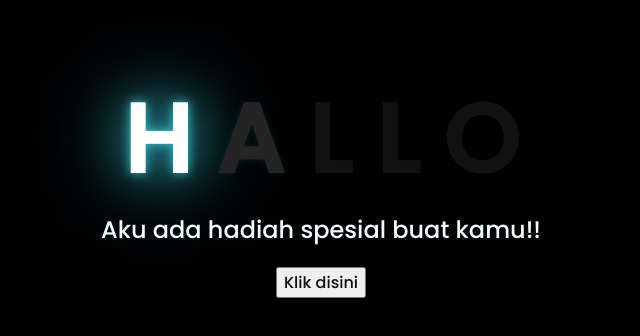
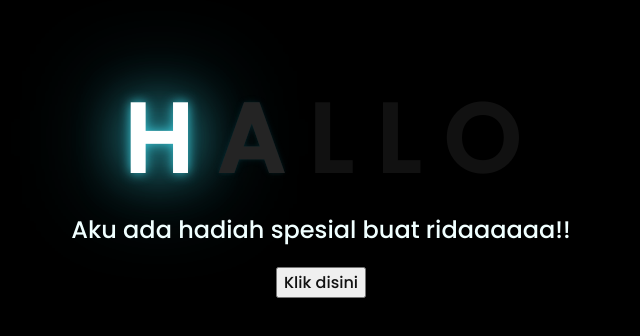
Before and after one commit to widhiastinaa/untuksengkuu, a plain HTML site: page index.html in a window 1280 px wide. Shown: the part 226-562 px from the top of the page, without its empty margins (327-967 px from the left). Drawn offline with Linux system fonts and the light colour scheme.

Commit message:
index.html

```diff
--- a/index.html
+++ b/index.html
@@ -18,7 +18,7 @@
         <span>O</span>
     </div>
     <div class="description">
-        <span>Aku ada hadiah spesial buat kamu!!</span>
+        <span>Aku ada hadiah spesial buat ridaaaaaa!!</span>
     </div>
     <div class="button">
         <button>
```
